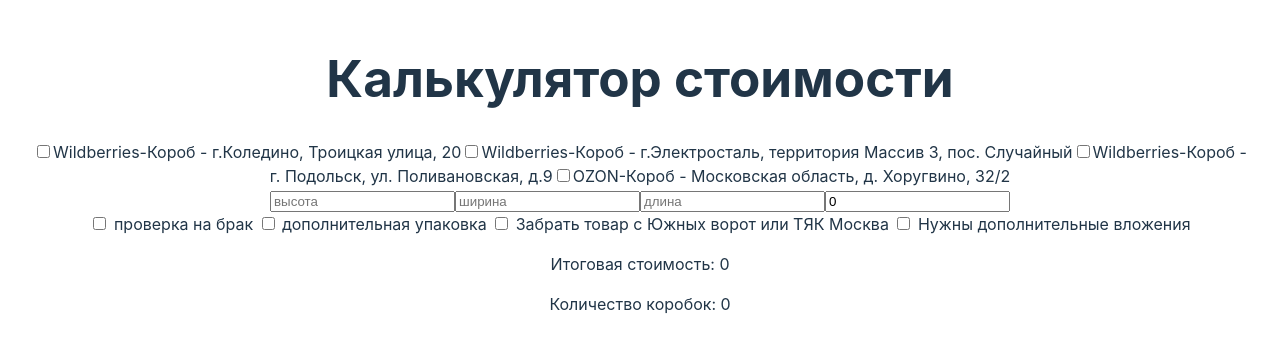
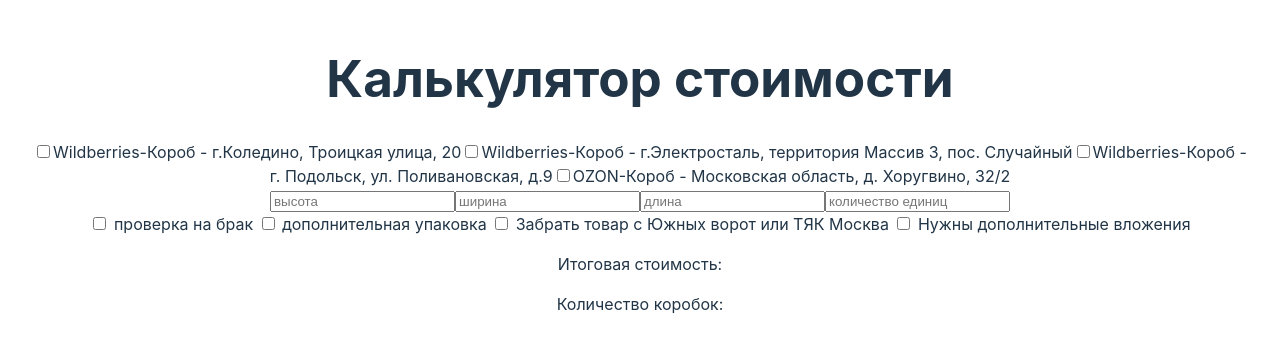
Before and after one commit to AndrewMosh/fullfilment, a React (Vite) app: page / in a window 1280 px wide. Shown: the part 226-578 px from the top of the page. Built offline with nearby package versions, Linux system fonts and the light colour scheme.

Commit message:
formula corrected

```diff
--- a/src/Components/Calculator/Calculator.jsx
+++ b/src/Components/Calculator/Calculator.jsx
@@ -4,12 +4,12 @@
  import { calculateBoxes } from '../../utils/CalculateBoxes';
 
 const Calculator = () => {
-  const [itemsQuantity, setItemsQuantity] = useState(0);
+  const [itemsQuantity, setItemsQuantity] = useState('');
   const [height, setHeight] = useState('');
   const [width, setWidth] = useState('');
-  const [length, setLength] = useState('');
-  const [boxQuantity, setBoxQuantity] = useState(0);
-  const [total, setTotal] = useState(0);
+  const [lengthBox, setLengthBox] = useState('');
+  const [boxQuantity, setBoxQuantity] = useState('');
+  const [total, setTotal] = useState('');
 
 
   const handleCheckboxChange = (e, all) => {
@@ -30,22 +30,21 @@
 
     }
   };
-const pricePerBox= itemsQuantity<1000?160:itemsQuantity>1001 && itemsQuantity<2001?110:100
-const handleQuantity = (e) => {
-  setItemsQuantity( e.target.value)
-            setBoxQuantity(() => calculateBoxes(height, length, width, e.target.value))
-            setTotal( pricePerBox*boxQuantity)
-}
+const pricePerBox= itemsQuantity<=1000?160:itemsQuantity>=1001 && itemsQuantity<=2001?110:100
+
 
 useEffect(() => {
-  setBoxQuantity(() => calculateBoxes(height, length, width, itemsQuantity))
-  setTotal( pricePerBox*boxQuantity)
-}, [height, width, length, itemsQuantity, boxQuantity, pricePerBox])
+  if(height!=='' && width!=='' && lengthBox!==''){
+    setBoxQuantity(() =>
+      calculateBoxes(height, lengthBox, width, itemsQuantity)
+    );
+    setTotal(() => pricePerBox * boxQuantity);
+  }
+}, [height, width, lengthBox, itemsQuantity, pricePerBox, boxQuantity]);
 
   return (
     <div>
         <h1>Калькулятор стоимости</h1>
-
           {LOGISTICS.map((item) => (
           <label key={item.place}>
             <input
@@ -58,11 +57,10 @@
           </label>
         ))}
        <br />
-        <input placeholder="высота" type="number" id="height" value={height} onChange={(e) => setHeight(e.target.value)} />
-        <input placeholder="ширина" type="number" id="width" value={width} onChange={(e) => setWidth(e.target.value)} />
-        <input placeholder="длина" type="number" id="length" value={length} onChange={(e) => setLength(e.target.value)} />
-        <input  placeholder="количество единиц" type="number" id="quantity" value={itemsQuantity} onChange={
-          handleQuantity} /> <br />
+        <input placeholder="высота" type="number" id="height" value={height} onChange={(e) => setHeight(+e.target.value)} />
+        <input placeholder="ширина" type="number" id="width" value={width} onChange={(e) => setWidth(+e.target.value)} />
+        <input placeholder="длина" type="number" id="length" value={lengthBox} onChange={(e) => setLengthBox(+e.target.value)} />
+        <input  placeholder="количество единиц" type="number" id="quantity" value={itemsQuantity} onChange={(e)=>setItemsQuantity(+e.target.value)} /> <br />
 {PACKAGE.map((item) => (
   <label key={item.name}>
   <input type="checkbox" data-price={itemsQuantity>1000?item.to1000:itemsQuantity>1001 && itemsQuantity<2001?item.from1001:item.from2001}  onChange={(e)=>handleCheckboxChange(e,item.all)} /> {item.name} </label>
--- a/src/utils/CalculateBoxes.js
+++ b/src/utils/CalculateBoxes.js
@@ -2,9 +2,7 @@
     const boxHeight = 60;
     const boxLength = 40;
     const boxWidth = 40;
-    let totalBoxes = 0;
-
-    while (quantity > 0) {
+    let totalBoxes = height===60 && length===40 && width===40 ? 0: 1;
       const boxVolume = boxHeight * boxLength * boxWidth;
       const itemVolume = height * length * width;
 
@@ -13,7 +11,6 @@
 
       totalBoxes += boxesNeeded;
       quantity -= itemsInBox * boxesNeeded;
-    }
 
     return totalBoxes;
   }
```
